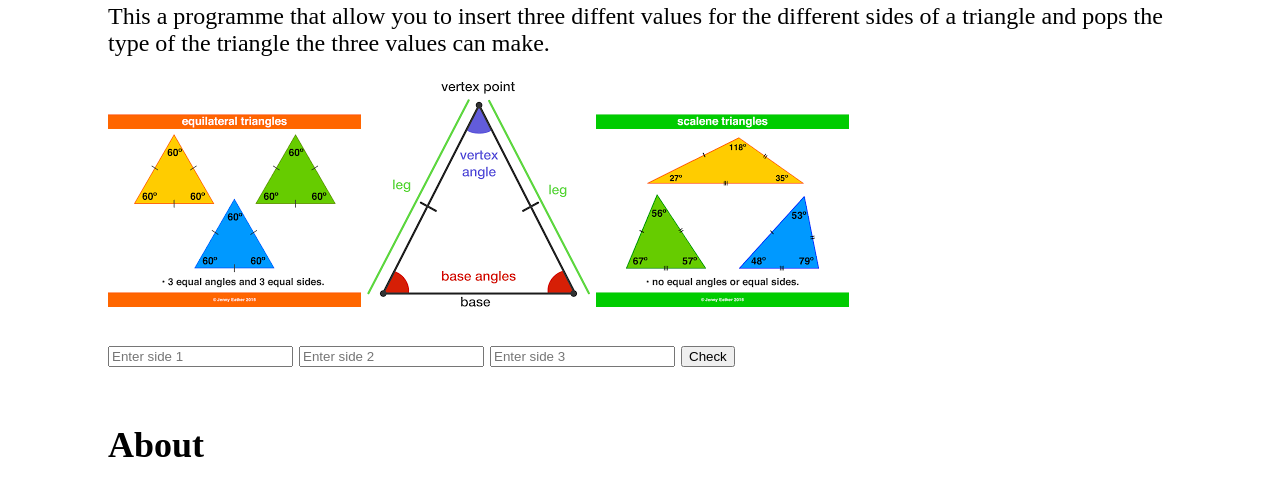
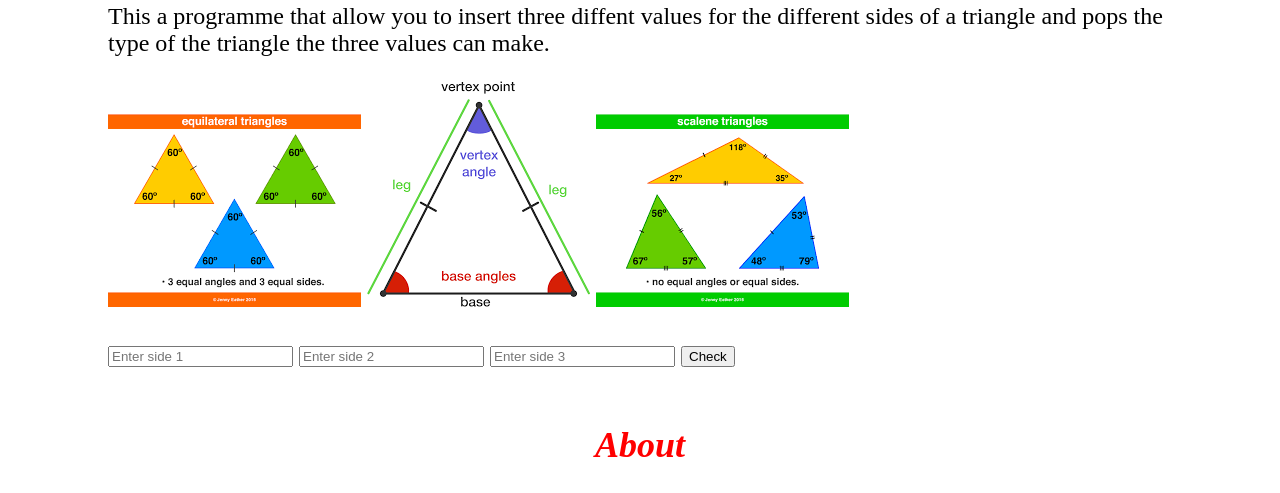
Before and after one commit to RKatana/triangle-tracker, a plain HTML site: page index.html in a window 1280 px wide. Shown: the part 281-774 px from the top of the page. Drawn offline with Linux system fonts and the light colour scheme.

Commit message:
add css style to h2

```diff
--- a/css/styles.css
+++ b/css/styles.css
@@ -25,3 +25,14 @@ h1{
   text-decoration-color: underline 3px solid yellow;
   font-weight: bold;
 }
+
+h2{
+  text-align: center;
+  font-style: italic;
+  color: red;
+}
+h2:hover{
+  font-size: xx-large;
+  border-radius: 0.8%
+  font-style:normal;
+}
```
